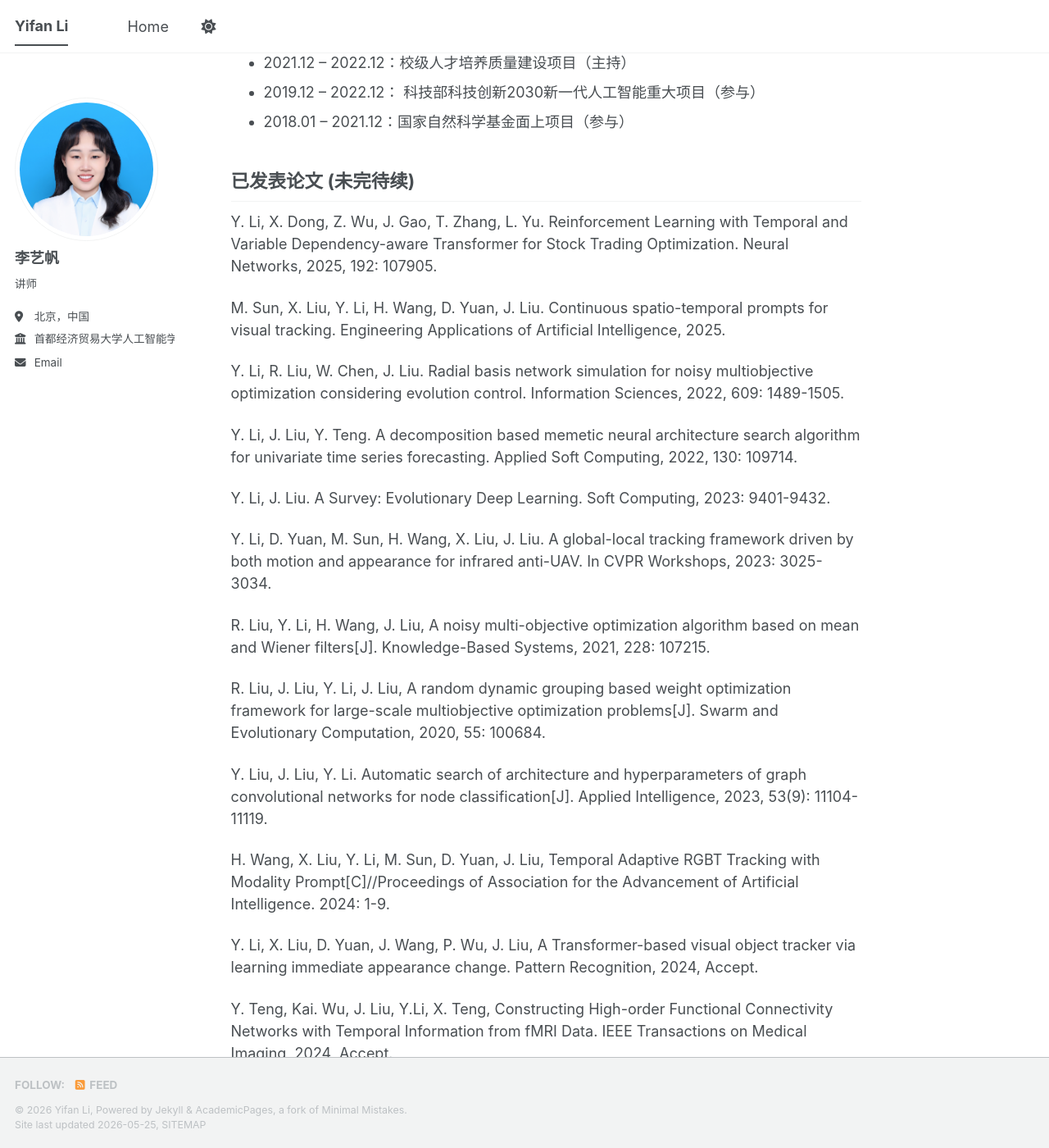
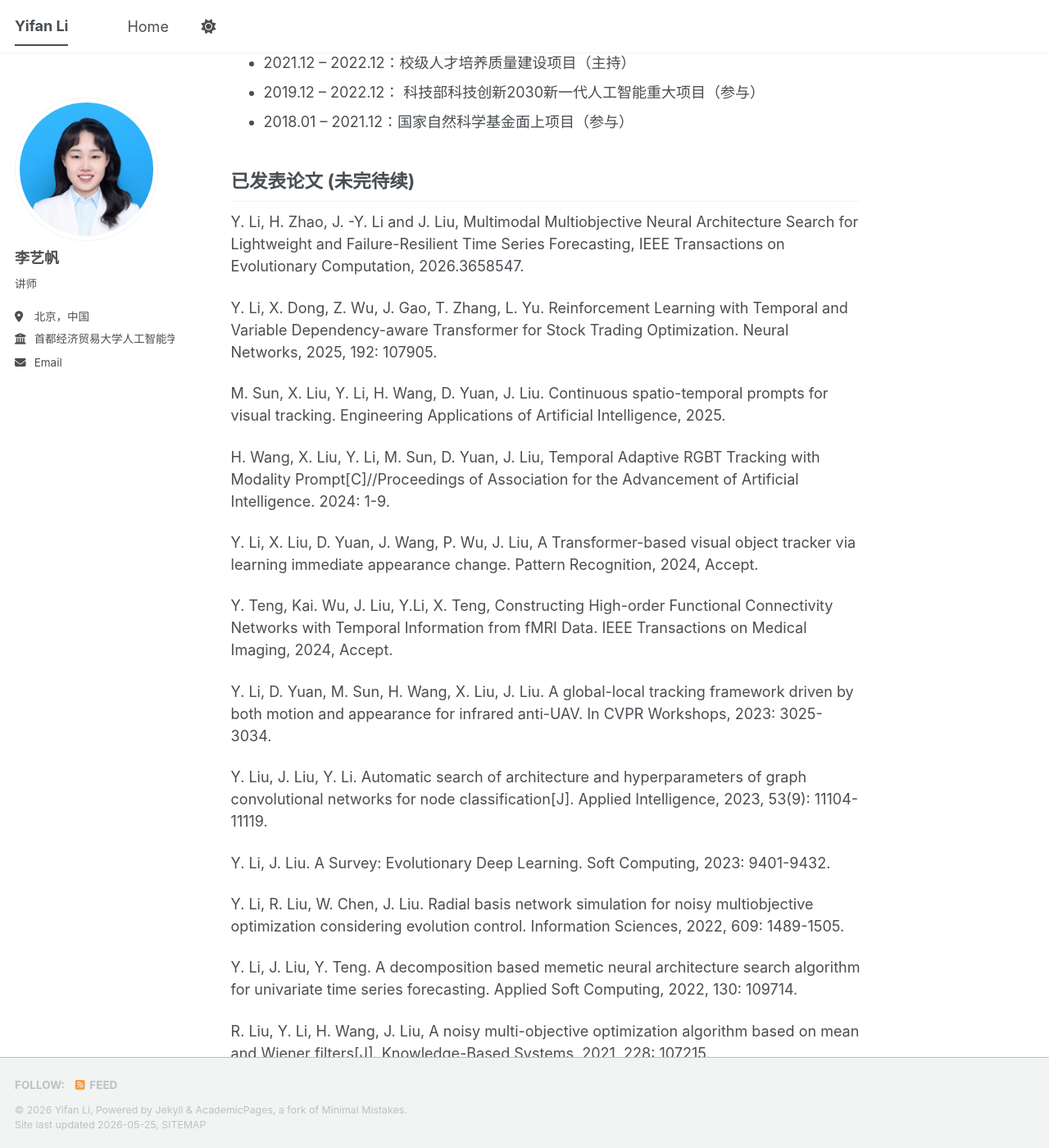
Before and after one commit to EavanLi/liyifan, a Jekyll site: the page built from index.md, in a window 1280 px wide and 1400 px high, scrolled down 1272 px. Shown: the whole window at 82% size. Built offline with Jekyll 4.4.1, drawn with Linux system fonts in a browser that asks for light colours; our own code applies the rules of GitHub Pages for plain Markdown files; a script bundle is joined from its source files by our own code; library files that are not in the unit come from our copies; some of the changed lines change nothing that is shown; some of the changed text lies outside the part shown.

Commit message:
Update index.md

```diff
--- a/index.md
+++ b/index.md
@@ -1,6 +1,6 @@
 ## 关于我
 
-你好！我是李艺帆，首都经济贸易大学管理工程学院讲师。我于2024年6月在西安电子科技大学人工智能学院（计算机科学与技术A级学科，位列全国前10%）获得工学博士学位，主要研究方向为人工智能，专注于将智能算法应用于解决复杂工程问题。我的研究兴趣集中在三个相互关联的领域：复杂问题优化（包括无人机路径规划、股票投资组合优化）、时间序列分析（股价预测、风力发电预测等）以及计算机视觉（无人机巡检、反无人机检测与跟踪等）。我乐于探索高效、鲁棒的算法，并推动它们在**具身智能**、**多模态大模型**、**低空经济**等场景中的应用。
+你好！我是李艺帆，首都经济贸易大学管理工程学院讲师。我于2024年6月在西安电子科技大学人工智能学院（计算机科学与技术A级学科，位列全国前10%）获得工学博士学位，主要研究领域为人工智能，专注于将智能算法应用于解决复杂工程问题。我的研究兴趣集中在三个相互关联的领域：复杂问题优化（包括无人机路径规划、股票投资组合优化）、时间序列分析（股价预测、风力发电预测等）以及计算机视觉（无人机巡检、反无人机检测与跟踪等）。我乐于探索高效、鲁棒的算法，并推动它们在**具身智能**、**多模态大模型**、**低空经济**等场景中的应用。
 
 ## 联系方式
 
@@ -33,24 +33,11 @@
 - 2018.01 – 2021.12：国家自然科学基金面上项目（参与）
 
 ## 已发表论文 (未完待续)
+Y. Li, H. Zhao, J. -Y. Li and J. Liu, Multimodal Multiobjective Neural Architecture Search for Lightweight and Failure-Resilient Time Series Forecasting, IEEE Transactions on Evolutionary Computation, 2026.3658547.
 
 Y. Li, X. Dong, Z. Wu, J. Gao, T. Zhang, L. Yu. Reinforcement Learning with Temporal and Variable Dependency-aware Transformer for Stock Trading Optimization. Neural Networks, 2025, 192: 107905.
 
 M. Sun, X. Liu, Y. Li, H. Wang, D. Yuan, J. Liu. Continuous spatio-temporal prompts for visual tracking. Engineering Applications of Artificial Intelligence, 2025.
-
-Y. Li, R. Liu, W. Chen, J. Liu. Radial basis network simulation for noisy multiobjective optimization considering evolution control. Information Sciences, 2022, 609: 1489-1505.
-
-Y. Li, J. Liu, Y. Teng. A decomposition based memetic neural architecture search algorithm for univariate time series forecasting. Applied Soft Computing, 2022, 130: 109714.
-
-Y. Li, J. Liu. A Survey: Evolutionary Deep Learning. Soft Computing, 2023: 9401-9432.
-
-Y. Li, D. Yuan, M. Sun, H. Wang, X. Liu, J. Liu. A global-local tracking framework driven by both motion and appearance for infrared anti-UAV. In CVPR Workshops, 2023: 3025-3034.
-
-R. Liu, Y. Li, H. Wang, J. Liu, A noisy multi-objective optimization algorithm based on mean and Wiener filters[J]. Knowledge-Based Systems, 2021, 228: 107215.
-
-R. Liu, J. Liu, Y. Li, J. Liu, A random dynamic grouping based weight optimization framework for large-scale multiobjective optimization problems[J]. Swarm and Evolutionary Computation, 2020, 55: 100684.
-
-Y. Liu, J. Liu, Y. Li. Automatic search of architecture and hyperparameters of graph convolutional networks for node classification[J]. Applied Intelligence, 2023, 53(9): 11104-11119.
 
 H. Wang, X. Liu, Y. Li, M. Sun, D. Yuan, J. Liu, Temporal Adaptive RGBT Tracking with Modality Prompt[C]//Proceedings of Association for the Advancement of Artificial Intelligence. 2024: 1-9.
 
@@ -58,20 +45,36 @@
 
 Y. Teng, Kai. Wu, J. Liu, Y.Li, X. Teng, Constructing High-order Functional Connectivity Networks with Temporal Information from fMRI Data. IEEE Transactions on Medical Imaging, 2024, Accept.
 
+Y. Li, D. Yuan, M. Sun, H. Wang, X. Liu, J. Liu. A global-local tracking framework driven by both motion and appearance for infrared anti-UAV. In CVPR Workshops, 2023: 3025-3034.
+
+Y. Liu, J. Liu, Y. Li. Automatic search of architecture and hyperparameters of graph convolutional networks for node classification[J]. Applied Intelligence, 2023, 53(9): 11104-11119.
+
+Y. Li, J. Liu. A Survey: Evolutionary Deep Learning. Soft Computing, 2023: 9401-9432.
+
+Y. Li, R. Liu, W. Chen, J. Liu. Radial basis network simulation for noisy multiobjective optimization considering evolution control. Information Sciences, 2022, 609: 1489-1505.
+
+Y. Li, J. Liu, Y. Teng. A decomposition based memetic neural architecture search algorithm for univariate time series forecasting. Applied Soft Computing, 2022, 130: 109714.
+
+R. Liu, Y. Li, H. Wang, J. Liu, A noisy multi-objective optimization algorithm based on mean and Wiener filters[J]. Knowledge-Based Systems, 2021, 228: 107215.
+
+R. Liu, J. Liu, Y. Li, J. Liu, A random dynamic grouping based weight optimization framework for large-scale multiobjective optimization problems[J]. Swarm and Evolutionary Computation, 2020, 55: 100684.
+
 
 ## 专利与软著
+
+李艺帆，张天祺，马博，孟子腾，陈玅妙. 一种无人机识别方法、装置、设备及存储介质，专利申请号：CN121921726A, 2026.01.15.
+
+李艺帆, 马博, 刘昭赫, 田培煜, 张一琦. 一种基于概率关联检索增强生成的非合作无人机视觉跟踪方法, 专利申请号：CN202511009169.8, 2025.07.22.
+
+王媛媛, 武装, 李艺帆, 郝曼君, 赵维. 一种基于集成模型的上市公司信用风险评估方法和系统 ,专利申请号：CN202510214173.1, 2025.02.26.
+
+王媛媛, 武装, 李艺帆, 郝曼君. 一种基于多分类的组合模型信用风险评估方法和相关设备, 专利申请号: CN202510180041.1, 2025.02.19.
 
 赵宏, 李艺帆, 刘静, 刘春生, 杨方, 常超, 马春来. 一种大规模软件定义网络性能预测方法[P]. 中国, 发明专利, 专利授权号: CN116132310B, 2023.10.20.
 
 刘静, 李艺帆, 赵宏, 刘春生, 杨方, 常超, 马春来. 一种基于密母神经架构搜索的软件定义网络性能预测方法[P]. 中国, 发明专利, 专利授权号: CN116306770B, 2023.11.14.
 
 刘晓涛, 袁点, 李艺帆, 吴宪祥, 刘静. 一种可植入单目标跟踪器的自适应裁剪头[P]. 中国, 发明专利, 专利申请号: CN202211363032.9, 2022.11.03.
-
-李艺帆, 马博, 刘昭赫, 田培煜, 张一琦. 一种基于概率关联检索增强生成的非合作无人机视觉跟踪方法, 专利申请号：CN202511009169.8, 2025.07.22.
-
-王媛媛, 武装, 李艺帆, 郝曼君, 赵维. 一种基于集成模型的上市公司信用风险评估方法和系统 ,专利申请号：CN202510214173.1, 2025.02.26.
-
-王媛媛, 武装, 李艺帆, 郝曼君. 一种基于多分类的组合模型信用风险评估方法和相关设备, 专利申请号: CN202510180041.1, 2025.02.19.
 
 李艺帆;王媛媛;张天祺;刘昭赫, 城市低空物流配送解决方案集成软件V1.0, 登记号： 2025SR0252716.
 
@@ -90,4 +93,4 @@
 
 ## 加入我们
 
-<font color="#FF0000">欢迎有意愿参与科研项目的同学与我联系。无论你是本科生还是研究生，只要对人工智能、优化算法或计算机视觉方向有浓厚兴趣，都欢迎加入我的研究小组。我将提供全程、细致的学术指导，注重每一位学生的成长与发展，力求营造一个友好、互助、高产出的科研环境。</font>
+<font color="#FF0000">欢迎有意愿参与科研项目的同学与我联系。无论你是本科生还是研究生，只要对人工智能、低空经济或计算机视觉方向有浓厚兴趣，都欢迎加入我的研究小组。我将提供全程、细致的学术指导，注重每一位学生的成长与发展，力求营造一个友好、互助、高产出的科研环境。</font>
```
